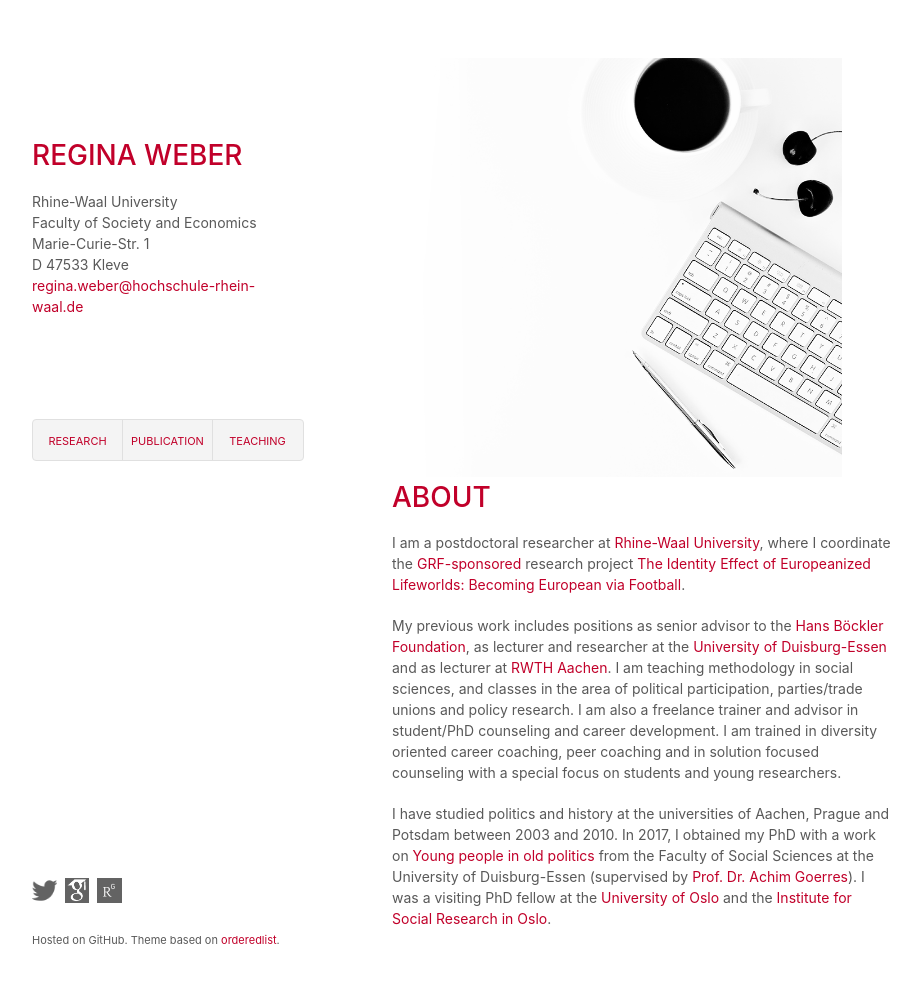
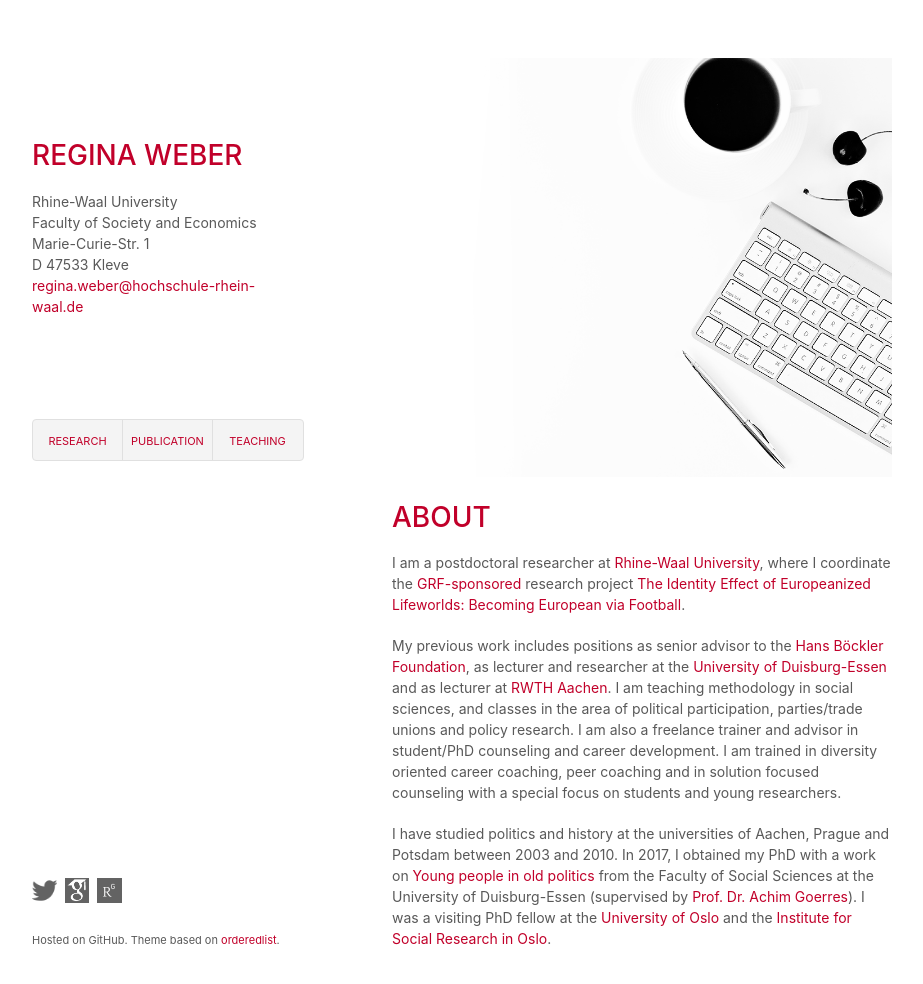
Before and after one commit to robertocabreratapia/robertocabreratapia.github.io, a Jekyll site: the page built from index.html, in a window 1280 px wide and 1019 px high. Shown: the top 984 px of the window, without its empty margins (178-1101 px from the left). Built offline with Jekyll 4.4.1, drawn with Linux system fonts in a browser that asks for light colours.

Commit message:
Update index.html

```diff
--- a/index.html
+++ b/index.html
@@ -1,7 +1,7 @@
 ---
 layout: default
 ---
-<img src="img/leone-venter_unsplash_mod.png" alt="Photo by Leone Venter on Unsplash" width="90%">
+<p style="text-align: right;"><img src="img/leone-venter_unsplash_mod.png" alt="Photo by Leone Venter on Unsplash" width="90%"></p>
 <h1>About</h1>
 <p>I am a postdoctoral researcher at <a href="https://www.hsrw.org">Rhine-Waal University</a>, where I coordinate the <a href="http://gepris.dfg.de/gepris/projekt/386268084">GRF-sponsored</a> research project <a href="https://www.eufoot.de">The Identity Effect of Europeanized Lifeworlds: Becoming European via Football</a>.</p>
 
```
